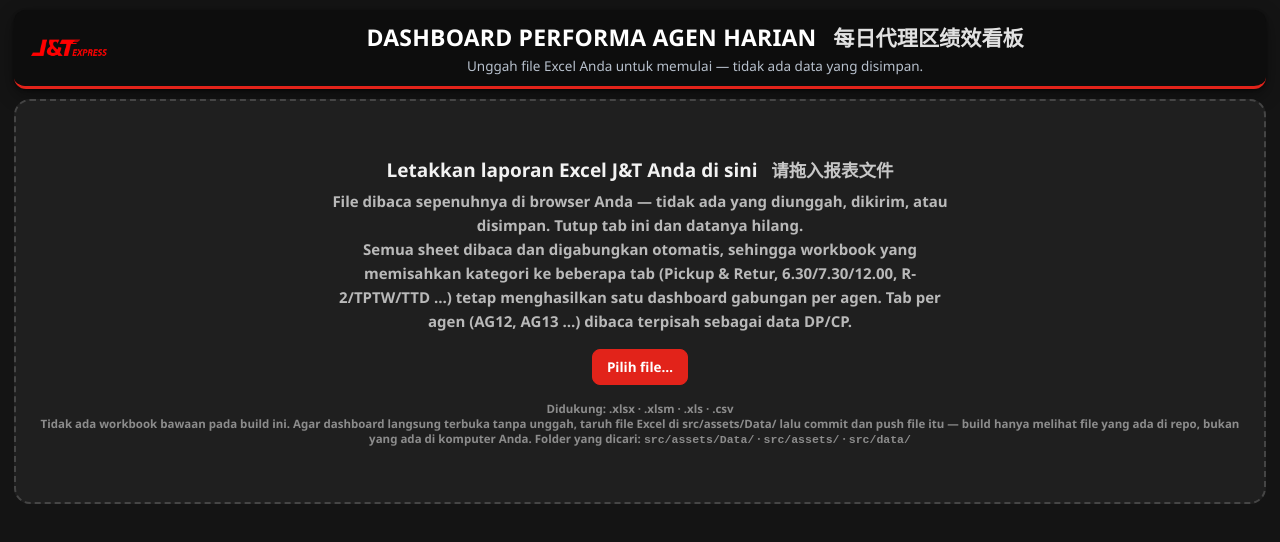
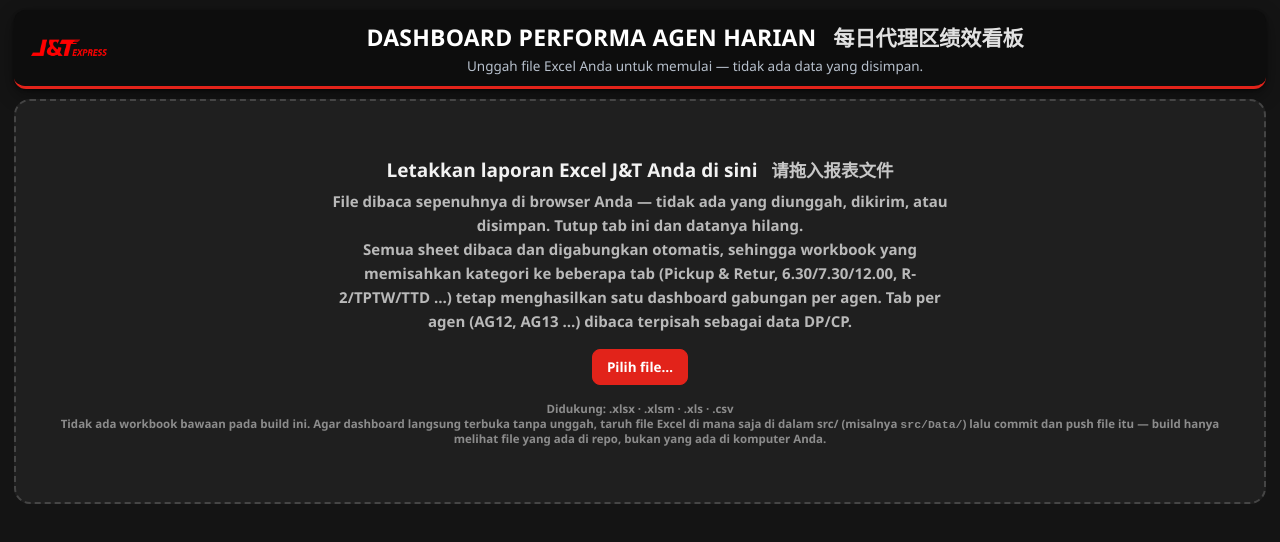
Before and after one commit to dennishuang03-hub/Dashboard, a React (Vite) app: page / in a window 1280 px wide. Shown: the top 542 px of the page. Built offline with nearby package versions, Linux system fonts and the light colour scheme.

Commit message:
add to github

```diff
--- a/src/Dashboard.tsx
+++ b/src/Dashboard.tsx
@@ -29,20 +29,23 @@
  * from the same origin and parsed client-side; nothing is uploaded anywhere.
  * It is also *public* once deployed — see src/assets/Data/README.md.
  */
-const WORKBOOK_DIRS = ['src/assets/Data/', 'src/assets/', 'src/data/']
-
 /*
- * Deliberately `**` and several roots rather than one exact folder.
+ * Anywhere under `src/`, whatever the folder is called.
  *
- * A single `./assets/Data/*` glob is a trap across two machines: Windows and
- * macOS match `Data`, `data` and `DATA` alike, so a folder named any of them
- * works locally — while Vercel builds on Linux, where only the exact spelling
- * matches. The result is a dashboard that loads at home and shows an upload
- * screen in production, with nothing on screen saying why. Matching the whole
- * subtree costs nothing and removes the class of bug.
+ * This started as the exact path `./assets/Data/*` and has now missed twice for
+ * two different reasons — a folder one level up (`src/Data`), and the fact that
+ * Windows matches `Data`/`data`/`DATA` alike while the Linux build machine does
+ * not. Both failures look identical from the outside: a dashboard that works at
+ * home and shows an upload screen in production.
+ *
+ * The location was never load-bearing. A spreadsheet under `src/` is data for
+ * this dashboard and nothing else — no other code here imports one — so the
+ * honest rule is "find the workbook", not "find the workbook in the one folder
+ * I happened to name". Both cases are listed because the glob matcher compares
+ * names literally even where the filesystem would not.
  */
 const BUNDLED = import.meta.glob(
-  ['./assets/**/*.{xlsx,xlsm,xls,csv,XLSX,XLSM,XLS,CSV}', './data/**/*.{xlsx,xlsm,xls,csv,XLSX,XLSM,XLS,CSV}'],
+  './**/*.{xlsx,xlsm,xls,csv,XLSX,XLSM,XLS,CSV}',
   { query: '?url', import: 'default', eager: true },
 ) as Record<string, string>
 
@@ -275,12 +278,9 @@
             Didukung: .xlsx · .xlsm · .xls · .csv
             <br />
             <b>Tidak ada workbook bawaan pada build ini.</b> Agar dashboard langsung terbuka
-            tanpa unggah, taruh file Excel di <b>src/assets/Data/</b> lalu{' '}
-            <b>commit dan push</b> file itu — build hanya melihat file yang ada di repo,
-            bukan yang ada di komputer Anda. Folder yang dicari:{' '}
-            {WORKBOOK_DIRS.map((d, i) => (
-              <span key={d}>{i > 0 ? ' · ' : ''}<code>{d}</code></span>
-            ))}
+            tanpa unggah, taruh file Excel di mana saja di dalam <b>src/</b>{' '}
+            (misalnya <code>src/Data/</code>) lalu <b>commit dan push</b> file itu — build
+            hanya melihat file yang ada di repo, bukan yang ada di komputer Anda.
           </div>
         </div>
       </div>
```
